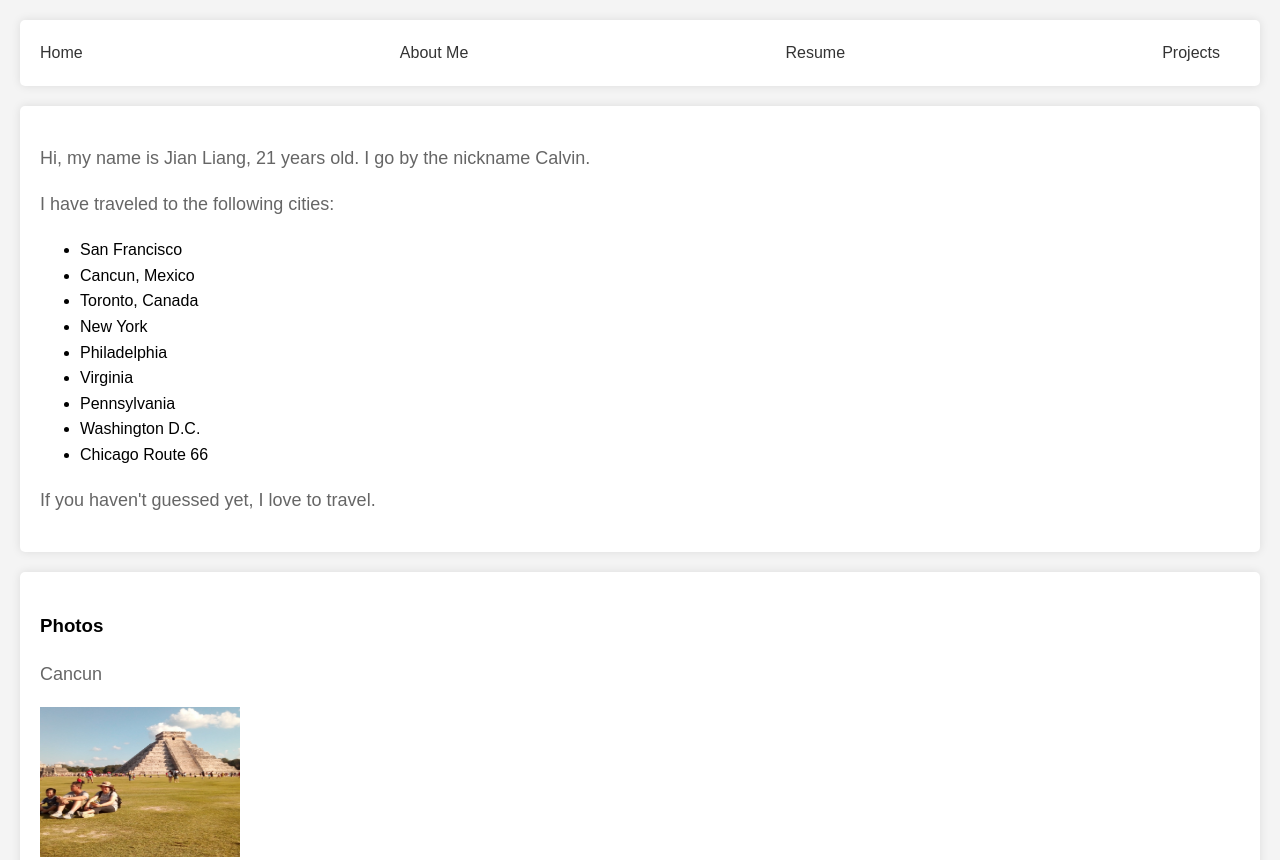
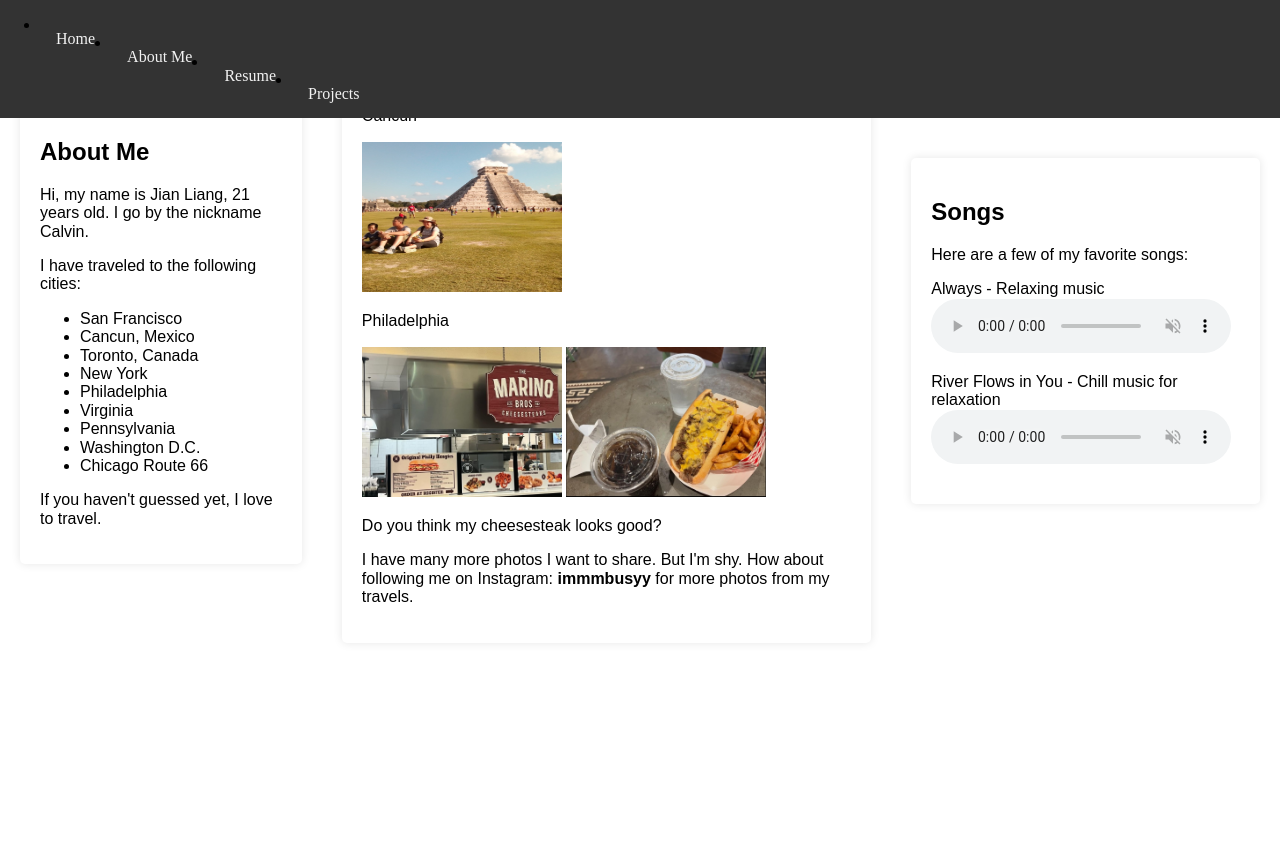
Before and after one commit to jliang24hawk/webdev_project_2, a plain HTML site: page about.html in a window 1280 px wide. Shown: the top 860 px of the page. After the commit the page ends 800 px from the top, so only its background shows below. Drawn offline with Linux system fonts and the light colour scheme.

Commit message:
update the aboutme.css and about.html

```diff
--- a/about.html
+++ b/about.html
@@ -1,15 +1,15 @@
 <!DOCTYPE html>
 <html lang="en">
   <head>
-    <meta charset="utf-8"/>
-    <meta name="viewport" content="width=device-width, initial-scale=1" />
+    <meta charset="utf-8">
+    <meta name="viewport" content="width=device-width, initial-scale=1">
     <link rel="stylesheet" type="text/css" href="css/normalize.css">
-		<link rel="stylesheet" type="text/css" href="css/style.css">
+    <link rel="stylesheet" type="text/css" href="css/aboutme.css">
     <title>About Me</title>
   </head>
   <body>
-    <section class="navigation_bar">
-      <nav>
+    <header>
+      <nav class="navbar">
         <ul>
           <li><a href="index.html">Home</a></li>
           <li><a href="about.html">About Me</a></li>
@@ -17,9 +17,12 @@
           <li><a href="projects.html">Projects</a></li>
         </ul>
       </nav>
-    </section>
+    </header>
+
+    <div class="main">
 
       <section class="info">
+        <h2>About Me</h2>
         <p>Hi, my name is Jian Liang, 21 years old. I go by the nickname Calvin.</p>
         <p>I have traveled to the following cities:</p>
         <ul>
@@ -37,31 +40,36 @@
       </section>
 
       <section class="photos">
-      <h3>Photos</h3>
+        <h2>Photos</h2>
         <p>Cancun</p>
-      <img src="media/cancun.jpg" alt="A beautiful monument in Cancun">
+        <img src="media/cancun.jpg" alt="A beautiful monument in Cancun" width="300" height="200">
         <p>Philadelphia</p>
-      <img src="media/philly.jpg" alt="The best cheesesteak spot in Philadelphia">
-      <img src="media/cheesesteak.jpg" alt="Juicy cheesesteak and drinks">
+        <img src="media/philly.jpg" alt="The best cheesesteak spot in Philadelphia" width="300" height="200">
+        <img src="media/cheesesteak.jpg" alt="Juicy cheesesteak and drinks" width="300" height="200">
         <p>Do you think my cheesesteak looks good?</p>
         <p>I have many more photos I want to share. But I'm shy. How about following me on Instagram: <strong>immmbusyy</strong> for more photos from my travels.</p>
       </section>
 
       <section class="songs">
+        <h2>Songs</h2>
         <p>Here are a few of my favorite songs:</p>
-      <p>Always - Relaxing music</p>
+        <div class="songs">
+          <p>Always - Relaxing music
             <audio controls muted loop>
-        <source src="media/always.mp3" type="audio/mpeg"/>
-        <source src="media/always.wav" type="audio/wav"/>
+              <source src="media/always.mp3" type="audio/mpeg">
+              <source src="media/always.wav" type="audio/wav">
               Your browser does not support HTML5 audio.
             </audio>
-
-      <p>River Flows in You - Chill music for relaxation</p>
+          </p>
+          <p>River Flows in You - Chill music for relaxation
             <audio controls muted loop>
-        <source src="media/riverflowsinyou.mp3" type="audio/mpeg"/>
-        <source src="media/riverflowsinyou.wav" type="audio/wav"/>
+              <source src="media/riverflowsinyou.mp3" type="audio/mpeg">
+              <source src="media/riverflowsinyou.wav" type="audio/wav">
               Your browser does not support HTML5 audio.
             </audio>
+          </p>
+        </div>
       </section>
+    </div>
   </body>
 </html>
--- /dev/null
+++ b/css/aboutme.css
@@ -0,0 +1,94 @@
+
+
+/* The navigation bar */
+.navbar {
+  overflow: hidden;
+  background-color: #333;
+  position: fixed; /* Set the navbar to fixed position */
+  top: 0; /* Position the navbar at the top of the page */
+  width: 100%; /* Full width */
+}
+
+/* Links inside the navbar */
+.navbar a {
+  float: left;
+  display: block;
+  color: #f2f2f2;
+  text-align: center;
+  padding: 14px 16px;
+  text-decoration: none;
+}
+
+/* Change background on mouse-over */
+.navbar a:hover {
+  background: #ddd;
+  color: black;
+}
+
+/* Main content */
+.main {
+  margin-top: 30px; /* Add a top margin to avoid content overlay */
+	font-family: Arial, sans-serif;
+  margin: 0;
+  padding: 0;
+	padding: 0;
+  margin: 0;
+  list-style: none;
+  display: flex;
+  align-items: center;
+  justify-content: center;
+}
+
+/* Section Styles */
+section {
+    margin: 20px;
+    padding: 20px;
+    background: white;
+    border-radius: 5px;
+    box-shadow: 0 0 10px rgba(0, 0, 0, 0.1);
+}
+
+h1 {
+    text-align: center;
+}
+
+/* Image Styles */
+
+img {
+  width: 200px;
+  height: 150px;
+}
+
+
+@media only screen and (max-width: 768px) {
+  img {
+    width: 150px;
+    height: 100px;
+  }
+}
+
+@media only screen and (max-width: 480px) {
+  img {
+    width: 100px;
+    height: 75px;
+  }
+}
+/* Responsive design for medium screens */
+@media (max-width: 900px) {
+  .navigation_bar nav ul {
+    flex-direction: column;
+  }
+  .navigation_bar nav ul li {
+    margin: 15px 0;
+  }
+}
+
+/* Responsive design for extra small screens */
+@media (max-width: 300px) {
+  .navigation_bar nav ul {
+    flex-direction: column;
+  }
+  .navigation_bar nav ul li {
+    margin: 5px 0;
+  }
+}
--- /dev/null
+++ b/css/projects.css
@@ -0,0 +1,148 @@
+
+body {
+    font-family: Arial, sans-serif;
+    line-height: 1.6;
+    margin: 0;
+    padding: 0;
+    background-color: #f4f4f4;
+}
+
+h1 {
+  color: #333;
+  font-size: 36px;
+  font-family: Arial, sans-serif;
+}
+
+p {
+  color: #666;
+  font-size: 18px;
+  font-family: Arial, sans-serif;
+}
+
+span {
+  color: #999;
+  font-size: 14px;
+  font-family: Arial, sans-serif;
+}
+
+a {
+    color: #007BFF;
+    text-decoration: none;
+}
+
+a:hover {
+    text-decoration: underline;
+}
+/* Info Section Styles */
+#info {
+    background-color: #fff; /* White background for contrast */
+    padding: 20px; /* Space inside the section */
+    margin: 20px; /* Space outside the section */
+    border-radius: 8px; /* Rounded corners */
+    box-shadow: 0 2px 10px rgba(0, 0, 0, 0.1); /* Subtle shadow for depth */
+    text-align: center; /* Center text alignment */
+}
+
+#info h1 {
+    font-size: 2.5em; /* Larger font size for the name */
+    color: #333; /* Darker text color for contrast */
+}
+
+#info p {
+    font-size: 1.2em; /* Slightly larger font size for readability */
+    color: #555; /* Medium gray color for less emphasis */
+}
+
+#info a {
+    color: #007BFF; /* Link color */
+    font-weight: bold; /* Bold links for emphasis */
+}
+
+#info a:hover {
+    text-decoration: underline; /* Underline on hover for interaction */
+}
+
+/* Navigation Bar Styles */
+
+.navigation_bar nav ul {
+  display: flex;
+  justify-content: space-between;
+  list-style: none;
+  margin: 0;
+  padding: 0;
+}
+
+.navigation_bar nav ul li {
+  margin-right: 20px;
+}
+
+.navigation_bar nav a {
+  color: #333;
+  text-decoration: none;
+}
+
+.navigation_bar nav a:hover {
+  color: #666;
+}
+
+/* Responsive design for small screens */
+@media (max-width: 600px) {
+  .navigation_bar nav ul {
+    flex-direction: column;
+  }
+  .navigation_bar nav ul li {
+    margin: 10px 0;
+  }
+}
+/* Section Styles */
+section {
+    margin: 20px;
+    padding: 20px;
+    background: white;
+    border-radius: 5px;
+    box-shadow: 0 0 10px rgba(0, 0, 0, 0.1);
+}
+
+h1 {
+    text-align: center;
+}
+
+/* Image Styles */
+
+img {
+  width: 200px;
+  height: 150px;
+}
+
+@media only screen and (max-width: 768px) {
+  img {
+    width: 150px;
+    height: 100px;
+  }
+}
+
+@media only screen and (max-width: 480px) {
+  img {
+    width: 100px;
+    height: 75px;
+  }
+}
+/* Responsive design for medium screens */
+@media (max-width: 900px) {
+  .navigation_bar nav ul {
+    flex-direction: column;
+  }
+  .navigation_bar nav ul li {
+    margin: 15px 0;
+  }
+}
+
+/* Responsive design for extra small screens */
+@media (max-width: 300px) {
+  .navigation_bar nav ul {
+    flex-direction: column;
+  }
+  .navigation_bar nav ul li {
+    margin: 5px 0;
+  }
+}
```
Also changed, not shown: projects.html (+1 -1 lines), resume.html (+1 -1 lines), css/resume.css (line endings or trailing spaces). Lines whose indentation alone changed are shown as unchanged.
